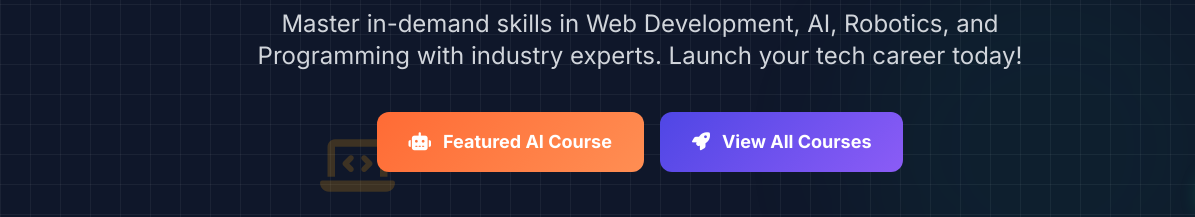
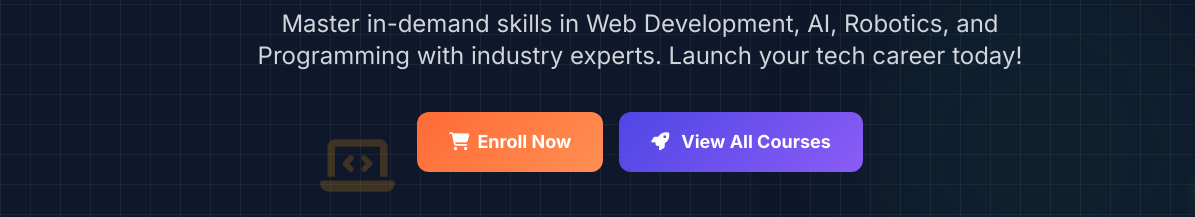
Before and after one commit to skillspotin/skilspot, a plain HTML site: page skillspot.html in a window 1280 px wide. Shown: the part 553-770 px from the top of the page, 0-1195 px from the left. Drawn offline with nearby package versions, Linux system fonts and the light colour scheme.

Commit message:
Update skillspot.html
updated enroll now button top

```diff
--- a/skillspot.html
+++ b/skillspot.html
@@ -692,8 +692,12 @@
                 </p>
 
                 <div class="flex flex-col sm:flex-row gap-4 justify-center mb-12">
-                    <a href="#featured-course" class="btn-highlight px-8 py-4 rounded-xl text-lg font-bold">
+                    <!-- <a href="#featured-course" class="btn-highlight px-8 py-4 rounded-xl text-lg font-bold">
                         <i class="fas fa-robot mr-3"></i>Featured AI Course
+                    </a> -->
+                    <a href="https://wa.me/919074854599?text=I%20am%20interested%20to%20enroll"
+                        class="btn-highlight px-8 py-4 rounded-xl text-lg font-bold">
+                        <i class="fas fa-shopping-cart mr-2"></i>Enroll Now
                     </a>
                     <a href="#courses" class="btn-primary px-8 py-4 rounded-xl text-lg font-bold">
                         <i class="fas fa-rocket mr-3"></i>View All Courses
```
